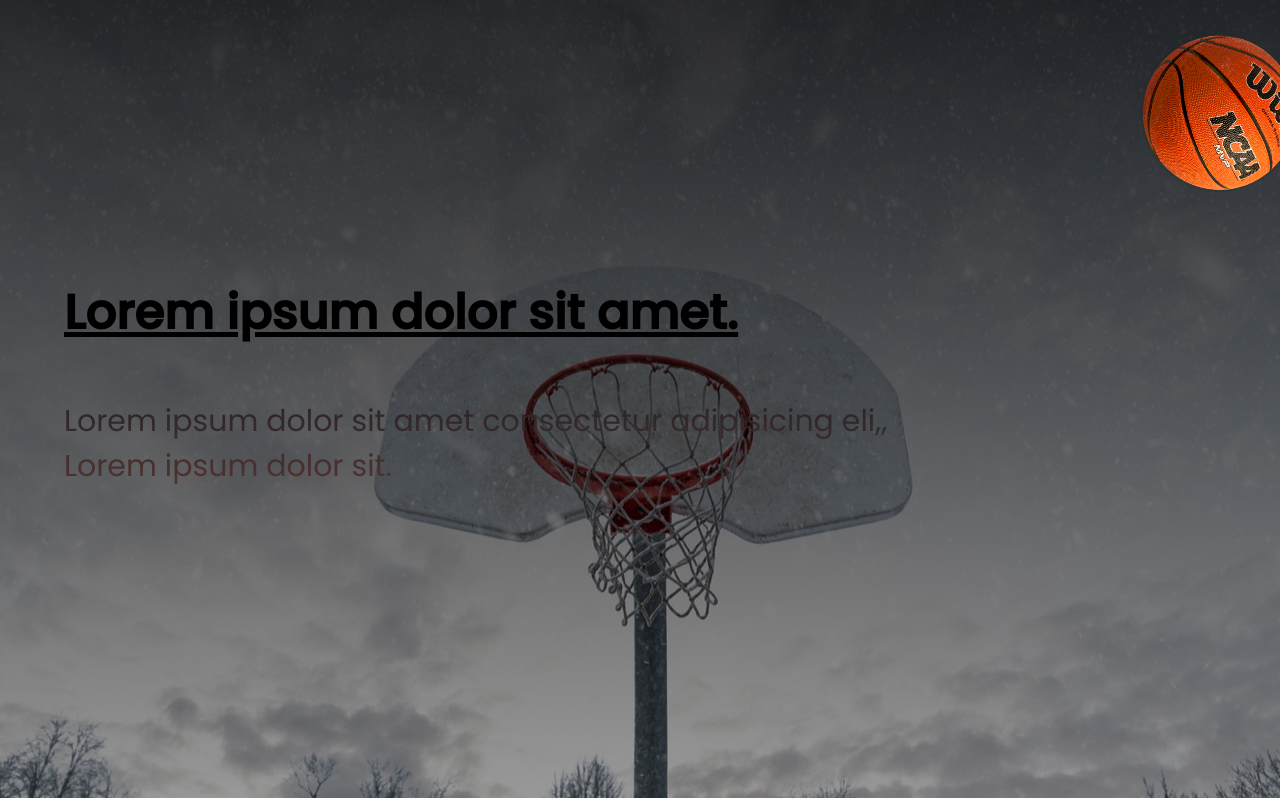
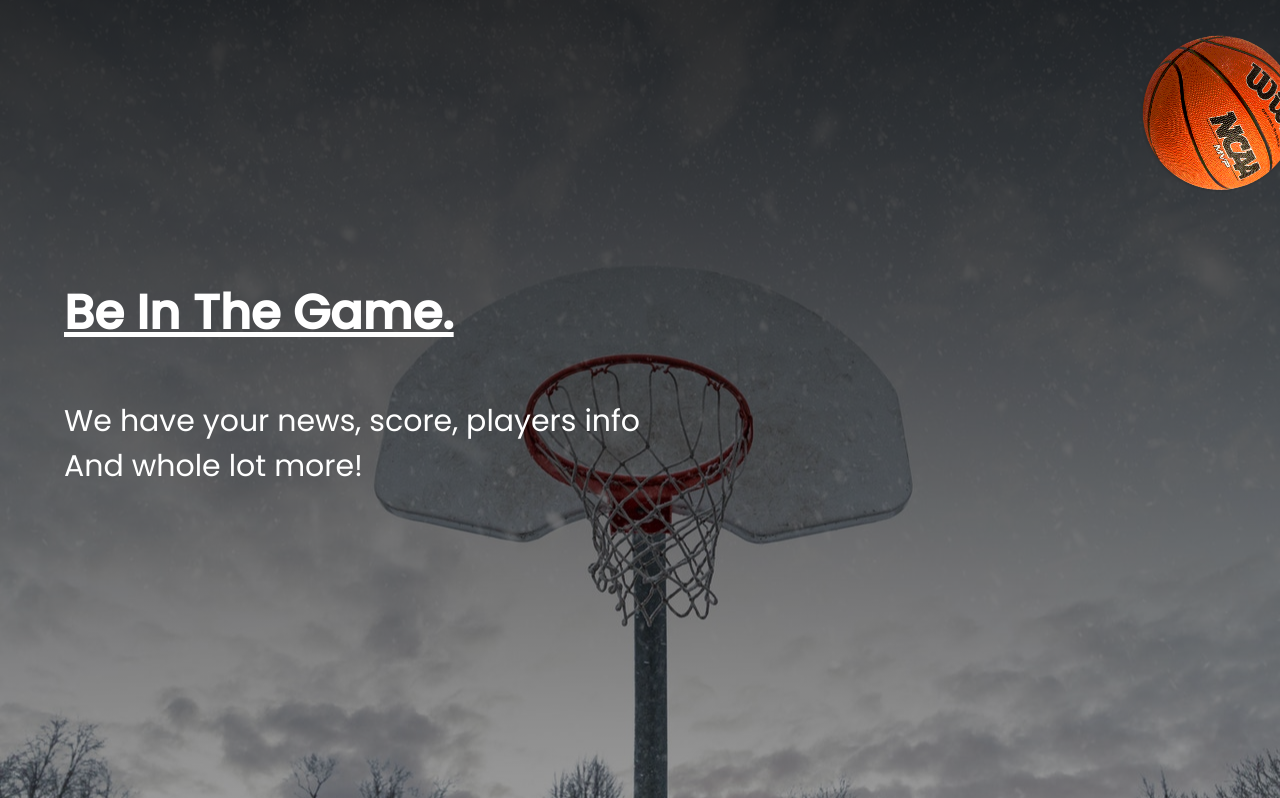
Before and after one commit to sjoseph1848/roundball-magic-Angular-II, an Angular app: page / in a window 1280 px wide. Shown: the part 802-1600 px from the top of the page. Built offline with nearby package versions, Linux system fonts and the light colour scheme; a web font is replaced by a local one.

Commit message:
removed the lorem

```diff
--- a/src/app/components/details/details.component.html
+++ b/src/app/components/details/details.component.html
@@ -1,9 +1,9 @@
 <section id="details">
   <header class="details-head">
-    <h2>Lorem ipsum dolor sit amet.</h2>
+    <h2>Be In The Game.</h2>
     <h3>
-      Lorem ipsum dolor sit amet consectetur adipisicing eli,, <br />
-      Lorem ipsum dolor sit.
+      We have your news, score, players info <br />
+      And whole lot more!
     </h3>
     <img
       src="../../../assets/imgs/wilson.png"
--- a/src/app/components/details/details.component.scss
+++ b/src/app/components/details/details.component.scss
@@ -19,13 +19,12 @@
   padding: 1rem 0rem;
   text-decoration: underline;
   text-decoration-thickness: 0.5rem;
+  color: white;
 }
 
 .details-head h3 {
   padding: 4rem 0rem;
-  background: linear-gradient(#131c27, #663b34);
-  background-clip: text;
-  -webkit-text-fill-color: transparent;
+  color: white;
 }
 
 .ball {
```
